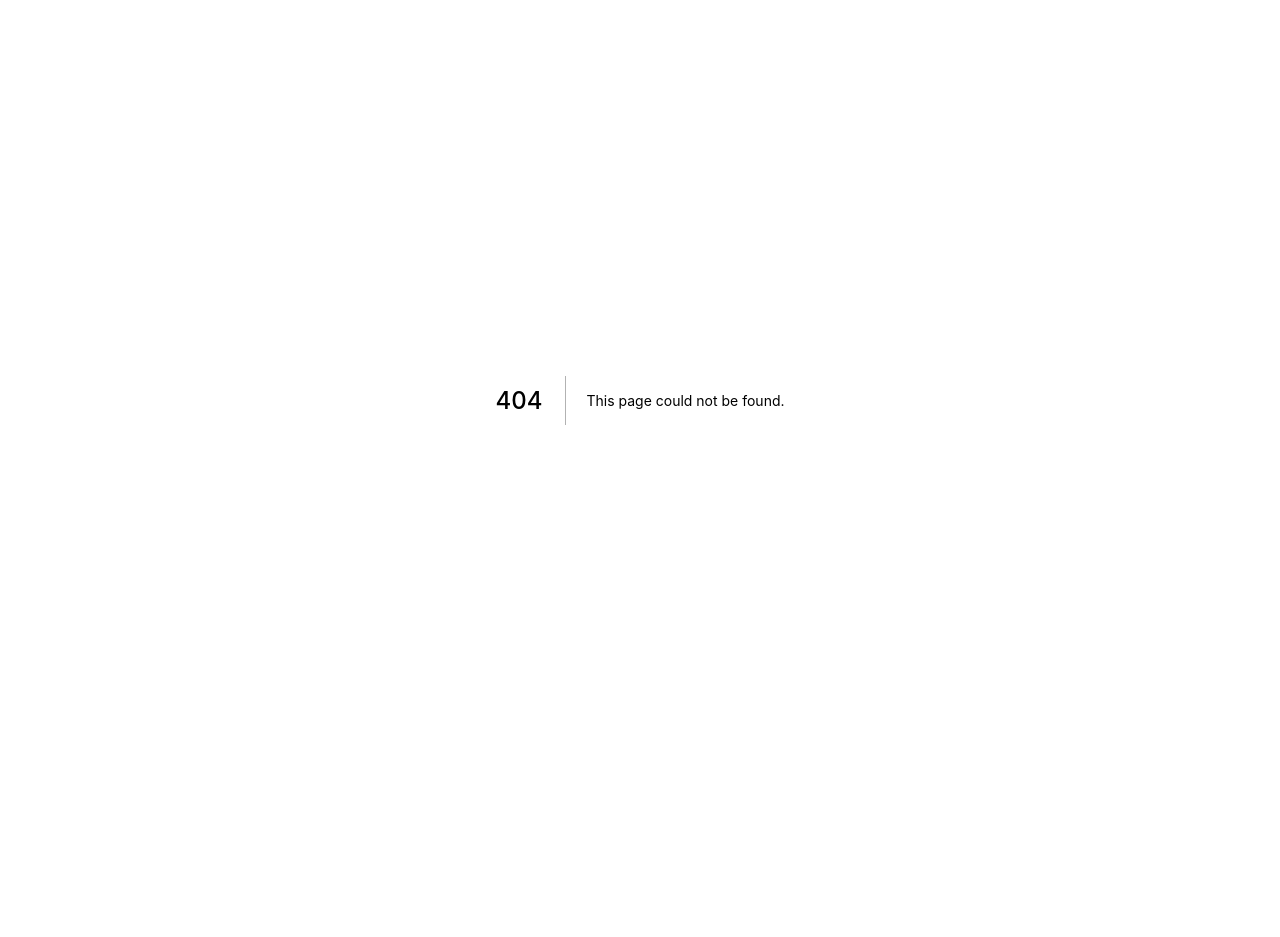
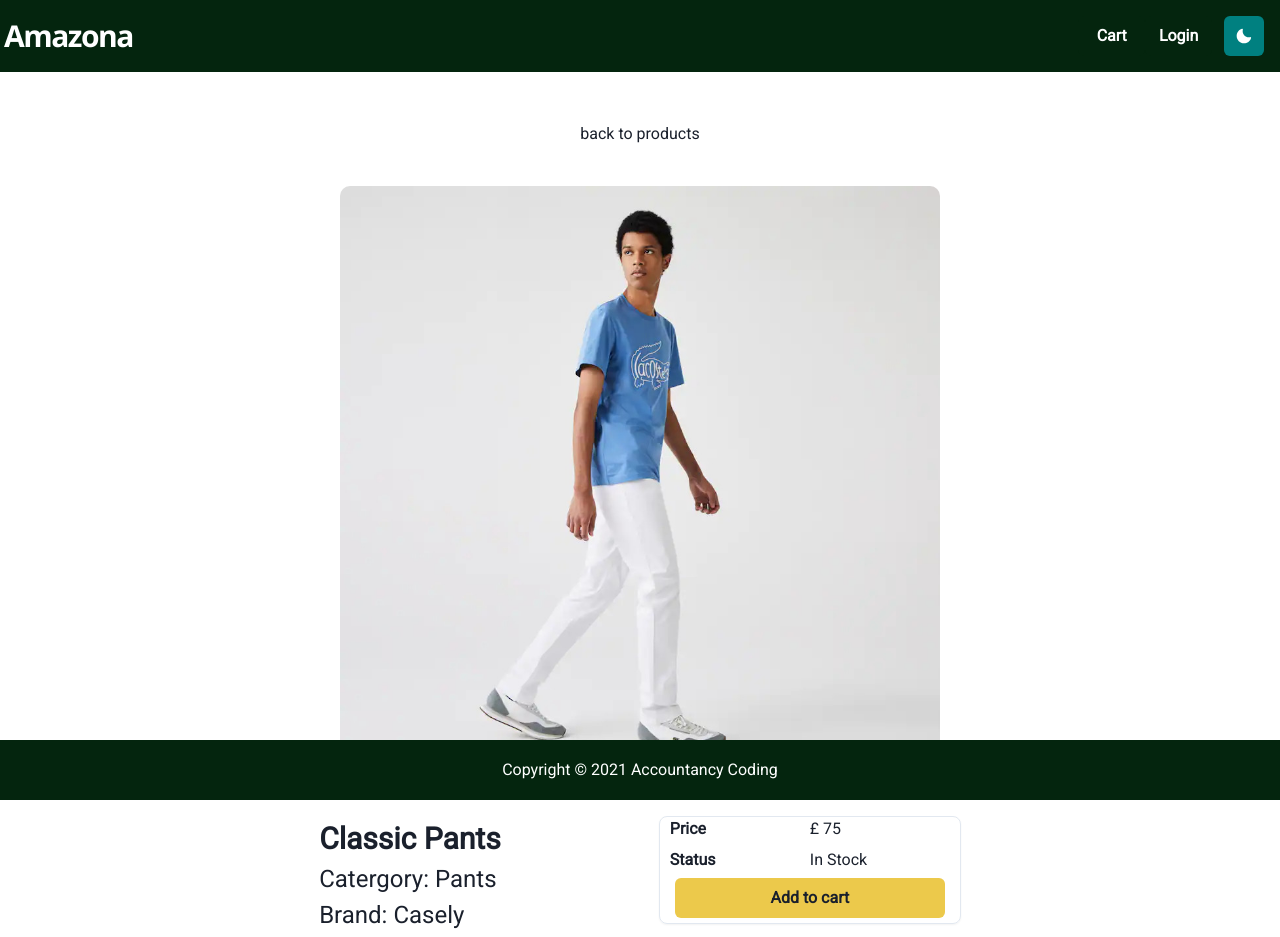
Before and after one commit to NeilRow56/next-arizona-ecommerce, a Next.js app: page /product/classic-pants in a window 1280 px wide. Before the commit this address had no page. Shown: the top 937 px of the page. Before the commit the page ends 800 px from the top, so only its background shows below. Built offline with nearby package versions, Linux system fonts and the light colour scheme.

Commit message:
modified:   components/Layout.js 	modified:   pages/index.js 	new file:   pages/product/[slug].js 	modified:   utils/data.js

```diff
--- a/components/Layout.js
+++ b/components/Layout.js
@@ -1,26 +1,41 @@
 import Head from 'next/head';
+
 import Header from './Header';
 import Footer from './Footer';
 
-import { Flex, Center, Icon, Spacer, Divider, Link } from '@chakra-ui/react';
+import {
+	Flex,
+	Center,
+	Container,
+	Icon,
+	Spacer,
+	Divider,
+	Link,
+} from '@chakra-ui/react';
 
 export default function Layout({ title, keywords, description, children }) {
 	return (
 		<div>
 			<Head>
-				<title>{title}</title>
-				<meta name="description" content={description} />
+				<title>
+					{title ? `${title} - Next Amazona` : 'Next Amazona'}
+				</title>
+				{description && (
+					<meta name="description" content={description}></meta>
+				)}
+
 				<meta name="keywords" content={keywords} />
 			</Head>
 			<Header />
 
-			<Flex
+			<Container
 				// backgroundColor="blue.50"
 				padding="10px"
 				minHeight="87vh"
+				maxWidth="70%"
 			>
 				{children}
-			</Flex>
+			</Container>
 			<Footer />
 		</div>
 	);
--- /dev/null
+++ b/pages/product/[slug].js
@@ -0,0 +1,160 @@
+import { useRouter } from 'next/router';
+import data from '../../utils/data';
+
+import Layout from '../../components/Layout';
+import NextLink from 'next/link';
+import {
+	Text,
+	AspectRatio,
+	Button,
+	Center,
+	Spacer,
+	Flex,
+	Image,
+	Container,
+	Box,
+	Badge,
+	Square,
+	Link,
+	LinkBox,
+	LinkOverlay,
+	UnorderedList,
+	List,
+	ListItem,
+	Wrap,
+	WrapItem,
+	Grid,
+	GridItem,
+} from '@chakra-ui/react';
+
+function ProductScreen() {
+	const router = useRouter();
+	const { slug } = router.query;
+	const product = data.products.find((a) => a.slug === slug);
+	if (!product) {
+		return <div>Product Not Found</div>;
+	}
+
+	return (
+		<Layout title={product.name} description={product.description}>
+			<Flex>
+				<Box flex="1" align="center" mt={10} mb={10}>
+					<NextLink href="/" passHref>
+						<Link>back to products</Link>
+					</NextLink>
+				</Box>
+			</Flex>
+			<Wrap spacing="30px" justify="center">
+				<WrapItem>
+					<Image
+						src={product.image}
+						alt={product.name}
+						width="600px"
+						height="600px"
+						borderRadius="10px"
+					/>
+				</WrapItem>
+				<WrapItem>
+					<List>
+						<ListItem>
+							<Text fontWeight="bold" fontSize="3xl">
+								{product.name}
+							</Text>
+						</ListItem>
+						<ListItem>
+							<Text fontWeight="medium" fontSize="2xl">
+								Catergory: {product.category}
+							</Text>
+						</ListItem>
+						<ListItem>
+							<Text fontWeight="medium" fontSize="2xl">
+								Brand: {product.brand}
+							</Text>
+						</ListItem>
+						<ListItem>
+							<Text fontWeight="medium" fontSize="2xl">
+								Rating: {product.rating} stars (
+								{product.numReviews} reviews)
+							</Text>
+						</ListItem>
+
+						<ListItem>
+							<Text fontWeight="medium" fontSize="2xl">
+								{' '}
+								Description: {product.description}{' '}
+							</Text>
+						</ListItem>
+					</List>
+				</WrapItem>
+				<WrapItem>
+					<Box
+						maxW="sm"
+						borderWidth="1px"
+						boxShadow="sm"
+						borderRadius="lg"
+					>
+						<List>
+							<ListItem>
+								<Wrap width="300px" spacing="2px">
+									<WrapItem>
+										<Box w="150px" h="30px">
+											<Text
+												fontWeight="bold"
+												marginStart="10px"
+											>
+												Price
+											</Text>
+										</Box>
+										<Box w="150px" h="30px">
+											<Text fontWeight="medium">
+												£ {product.price}
+											</Text>
+										</Box>
+									</WrapItem>
+								</Wrap>
+							</ListItem>
+							<ListItem>
+								<Wrap width="300px" spacing="2px">
+									<WrapItem>
+										<Box w="150px" h="30px">
+											<Text
+												fontWeight="bold"
+												marginStart="10px"
+											>
+												Status
+											</Text>
+										</Box>
+										<Box w="150px" h="30px">
+											<Text
+												fontWeight="medium"
+												align="left"
+											>
+												{' '}
+												{product.countInStock > 0
+													? 'In Stock'
+													: 'Out of Stock'}
+											</Text>
+										</Box>
+									</WrapItem>
+								</Wrap>
+							</ListItem>
+							<ListItem>
+								<Center>
+									<Button
+										width="90%"
+										bg="yellow.400"
+										marginBottom="5px"
+									>
+										Add to cart
+									</Button>
+								</Center>
+							</ListItem>
+						</List>
+					</Box>
+				</WrapItem>
+			</Wrap>
+		</Layout>
+	);
+}
+
+export default ProductScreen;
--- a/utils/data.js
+++ b/utils/data.js
@@ -2,6 +2,7 @@ const data = {
 	products: [
 		{
 			name: 'Free Shirt',
+			slug: 'free-shirt',
 			category: 'Shirts',
 			image: '/images/shirt1.jpg',
 			price: 70,
@@ -13,6 +14,7 @@ const data = {
 		},
 		{
 			name: 'Fit Shirt',
+			slug: 'fit-shirt',
 			category: 'Shirts',
 			image: '/images/shirt2.jpg',
 			price: 80,
@@ -25,6 +27,7 @@ const data = {
 
 		{
 			name: 'Slim Shirt',
+			slug: 'slim-shirt',
 			category: 'Shirts',
 			image: '/images/shirt3.jpg',
 			price: 90,
@@ -36,6 +39,7 @@ const data = {
 		},
 		{
 			name: 'Golf Pants',
+			slug: 'golf-pants',
 			category: 'Pants',
 			image: '/images/pants1.jpg',
 			price: 90,
@@ -47,6 +51,7 @@ const data = {
 		},
 		{
 			name: 'Fit Pants',
+			slug: 'fit-pants',
 			category: 'Pants',
 			image: '/images/pants2.jpg',
 			price: 95,
@@ -58,6 +63,7 @@ const data = {
 		},
 		{
 			name: 'Classic Pants',
+			slug: 'classic-pants',
 			category: 'Pants',
 			image: '/images/pants3.jpg',
 			price: 75,
```
Also changed, not shown: pages/index.js (+20 -25 lines).
